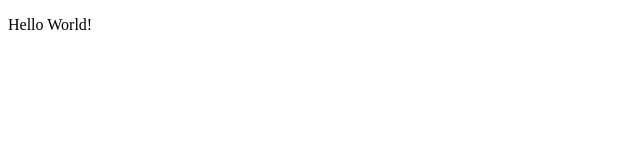
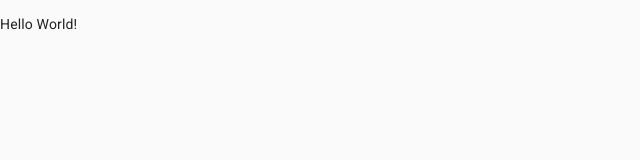
Before and after one commit to jim-at-jibba/home-dash-app, a Next.js app: page / in a window 1280 px wide. Shown: the top 160 px of the page, without its empty margins (0-640 px from the left). Built offline with nearby package versions, Linux system fonts and the light colour scheme.

Commit message:
Add material

```diff
--- /dev/null
+++ b/lib/theme.ts
@@ -0,0 +1,20 @@
+import grey from "@material-ui/core/colors/grey"
+import {createMuiTheme} from "@material-ui/core/styles"
+
+const themeDark = createMuiTheme({
+  palette: {
+    primary: {main: grey[200]},
+    secondary: {main: grey[400]},
+    type: "dark",
+  },
+})
+
+const themeLight = createMuiTheme({
+  palette: {
+    primary: {main: grey[800]},
+    secondary: {main: grey[900]},
+    type: "light",
+  },
+})
+
+export {themeDark, themeLight}
--- a/package.json
+++ b/package.json
@@ -14,6 +14,7 @@
   "author": "",
   "license": "ISC",
   "dependencies": {
+    "@material-ui/core": "^4.11.3",
     "next": "^10.1.3",
     "react": "^17.0.2",
     "react-dom": "^17.0.2"
--- a/pages/_app.tsx
+++ b/pages/_app.tsx
@@ -1,12 +1,34 @@
-import App from "next/app"
+import CssBaseline from "@material-ui/core/CssBaseline"
+import {ThemeProvider} from "@material-ui/core/styles"
+
+import {CustomNextPage} from "../types"
+import {themeDark, themeLight} from "lib/theme"
+import {AppProps} from "next/app"
 import React from "react"
 
-class MyApp extends App {
-  public render() {
-    const {Component, pageProps} = this.props
+type PageProps = Record<string, unknown>
 
-    return <Component {...pageProps} />
-  }
+interface Props extends AppProps {
+  pageProps: PageProps
+  Component: CustomNextPage
 }
 
-export default MyApp
+export default function MyApp(props: Props) {
+  const {Component, pageProps} = props
+
+  React.useEffect(() => {
+    // Remove the server-side injected CSS.
+    const jssStyles = document.querySelector("#jss-server-side")
+    if (jssStyles && jssStyles.parentNode) {
+      jssStyles.parentNode.removeChild(jssStyles)
+    }
+  }, [])
+
+  const isDarkTheme = false
+  return (
+    <ThemeProvider theme={isDarkTheme ? themeDark : themeLight}>
+      <CssBaseline />
+      <Component {...pageProps} />
+    </ThemeProvider>
+  )
+}
--- /dev/null
+++ b/pages/_document.tsx
@@ -0,0 +1,67 @@
+import {ServerStyleSheets} from "@material-ui/core/styles"
+import Document, {DocumentContext, Head, Html, Main, NextScript} from "next/document"
+import React from "react"
+
+class MyDocument extends Document {
+  static async getInitialProps(
+    ctx: DocumentContext,
+  ): Promise<{
+    styles: Array<Record<string, unknown>>
+    html: string
+    head?: Array<JSX.Element | null> | undefined
+  }> {
+    // On the server:
+    // 1. app.getInitialProps
+    // 2. page.getInitialProps
+    // 3. document.getInitialProps
+    // 4. app.render
+    // 5. page.render
+    // 6. document.render
+    //
+    // On the server with error:
+    // 1. document.getInitialProps
+    // 2. app.render
+    // 3. page.render
+    // 4. document.render
+    //
+    // On the client
+    // 1. app.getInitialProps
+    // 2. page.getInitialProps
+    // 3. app.render
+    // 4. page.render
+    const sheets = new ServerStyleSheets()
+    const originalRenderPage = ctx.renderPage
+
+    ctx.renderPage = () =>
+      originalRenderPage({
+        enhanceApp: (App) => (props) => sheets.collect(<App {...props} />),
+      })
+
+    const initialProps = await Document.getInitialProps(ctx)
+
+    return {
+      ...initialProps,
+      // Styles fragment is rendered after the app and page rendering finish.
+      styles: [...React.Children.toArray(initialProps.styles), sheets.getStyleElement()],
+    }
+  }
+
+  render() {
+    return (
+      <Html>
+        <Head>
+          <link
+            rel="stylesheet"
+            href="https://fonts.googleapis.com/css?family=Roboto:300,400:latin"
+          />
+        </Head>
+        <body>
+          <Main />
+          <NextScript />
+        </body>
+      </Html>
+    )
+  }
+}
+
+export default MyDocument
--- /dev/null
+++ b/types/index.ts
@@ -0,0 +1,6 @@
+import {NextPage} from "next"
+
+export type GetLayoutFunc = (page: React.ReactNode) => JSX.Element
+export type CustomNextPage<P = unknown, IP = P> = NextPage<P, IP> & {
+  getLayout?: GetLayoutFunc
+}
```
Also changed, not shown: .eslintrc.js, 1 other file (tests, documents, lock files or other folders).
